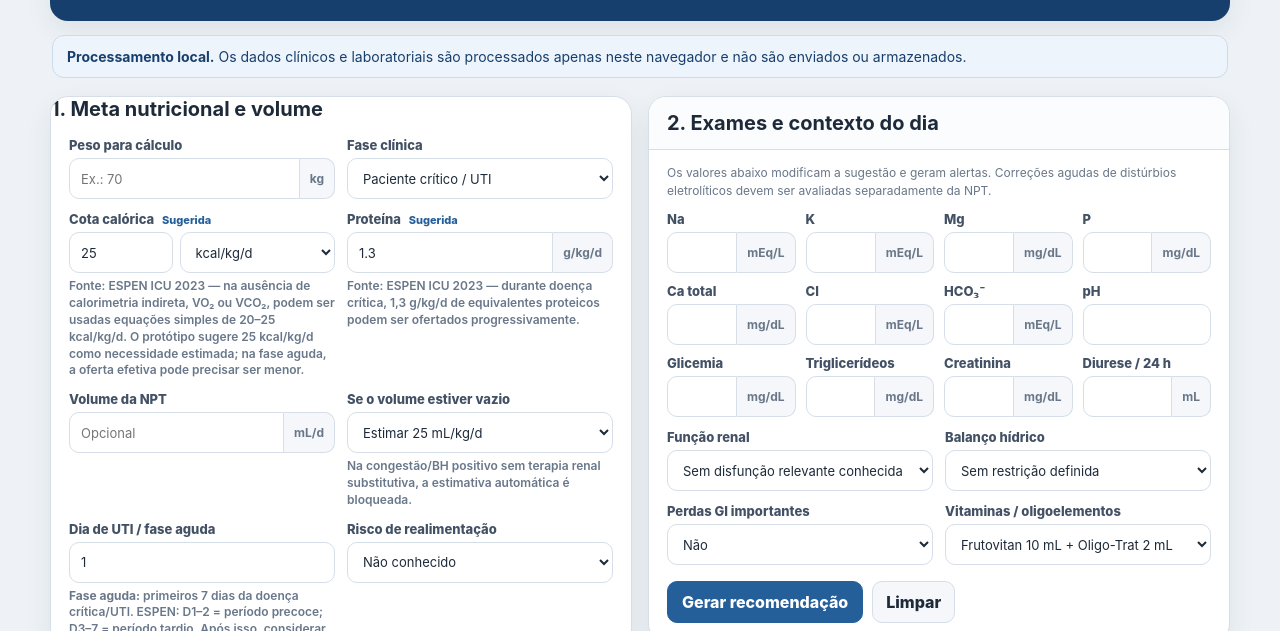
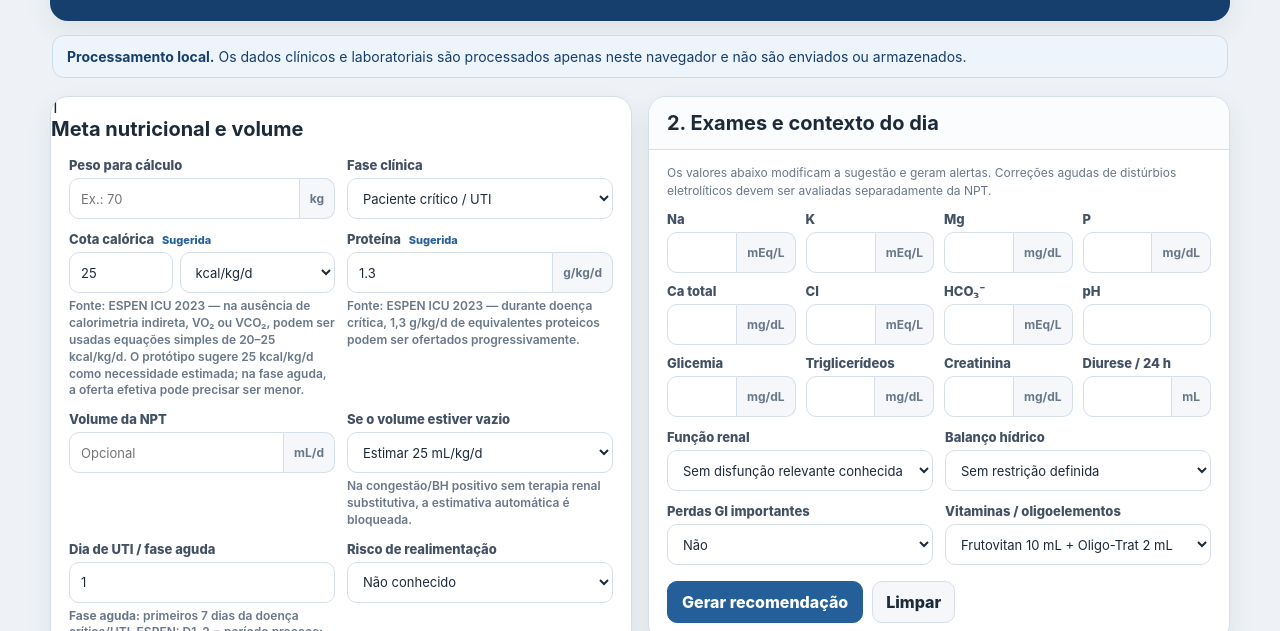
Before and after one commit to W7437/NPT, a plain HTML site: page index.html in a window 1280 px wide. Shown: the part 169-800 px from the top of the page. Drawn offline with Linux system fonts and the light colour scheme.

Commit message:
Update index.html

```diff
--- a/index.html
+++ b/index.html
@@ -28,7 +28,10 @@
 
   <section class="layout input-layout">
     <article class="card module-card">
-      <div class="card-title"><h2>1. Meta nutricional e volume</h2></div>
+      <div class="card-title">
+        <div>
+            <span class="step">1</span>
+            <h2>Meta nutricional e volume</h2></div>
 
       <div class="form-grid">
         <label class="field">
```
